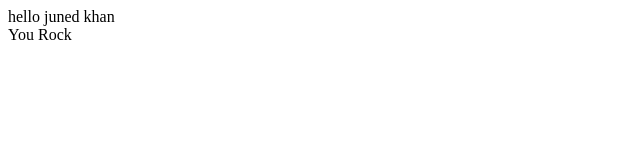
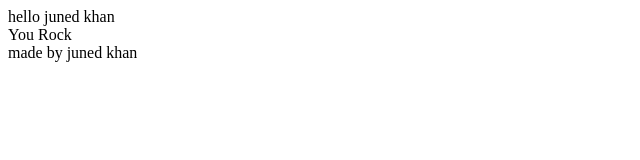
Before and after one commit to Juned-khan/Code_Review, a plain HTML site: page index.html in a window 1280 px wide. Shown: the whole page, without its empty margins (0-640 px from the left). Drawn offline with Linux system fonts and the light colour scheme.

Commit message:
data committed

```diff
--- a/index.html
+++ b/index.html
@@ -14,6 +14,9 @@
         <label>
             You Rock
         </label>
+        <footer>
+            made by juned khan
+        </footer>
     </div>
 </body>
 </html>
```
